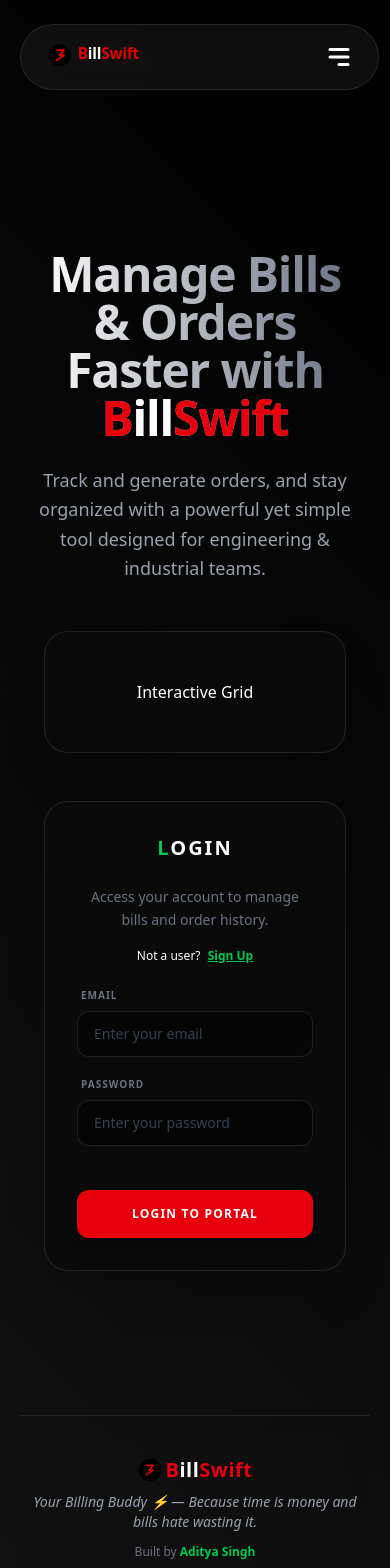
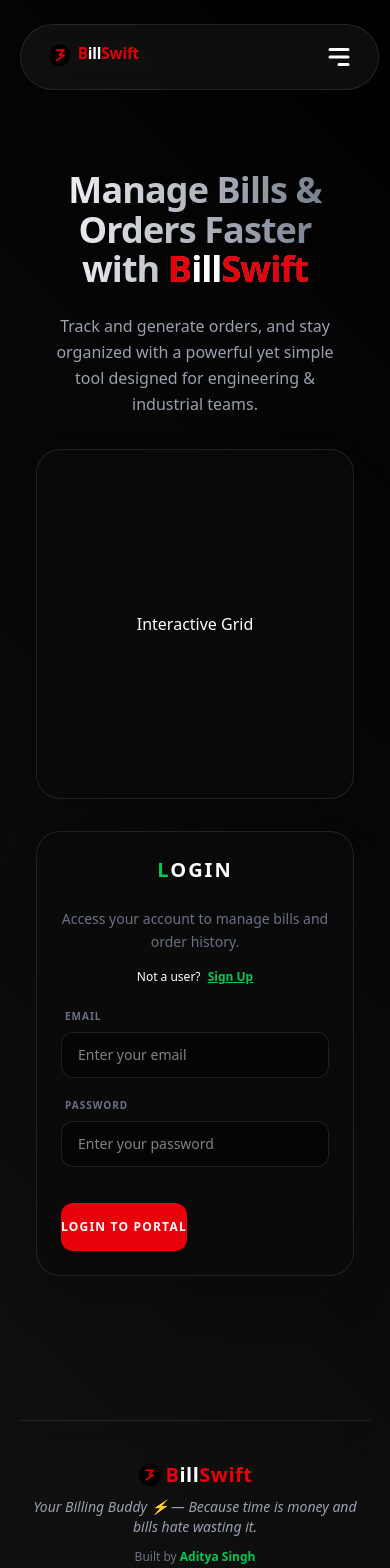
Before and after one commit to ADI-2707/BillSwift, a React (Vite) app in the folder FrontEnd/: page / in a window 390 px wide. Shown: the top 1568 px of the page. Built offline with nearby package versions, Linux system fonts and the light colour scheme.

Commit message:
Home page optimized and made responsive

```diff
--- a/FrontEnd/src/index.css
+++ b/FrontEnd/src/index.css
@@ -46,3 +46,45 @@ body {
 .no-scroll {
   overflow: hidden;
 }
+
+/* HOME PAGE SPECIFIC STYLES */
+
+.home-wrapper {
+  @apply min-h-screen bg-transparent text-white font-sans pb-20 mt-10 md:mt-16;
+}
+
+/* CARDS: Grow with screen, but stay centered on mobile */
+.home-card {
+  @apply flex flex-col bg-[#0a0a0a]/80 border border-white/10 rounded-3xl p-6 sm:p-10 w-full max-w-md lg:max-w-lg shadow-2xl backdrop-blur-sm transition-all duration-500;
+}
+
+.home-card:hover {
+  @apply border-white/20 shadow-green-900/10;
+}
+
+/* ERROR BOXES */
+.error-box {
+  @apply mb-4 text-red-500 text-xs bg-red-500/10 border border-red-500/20 rounded-xl px-3 py-2 text-center;
+}
+
+/* INPUTS & SELECTS */
+.search-input-container {
+  @apply flex items-center w-full bg-black/40 border border-white/10 px-4 py-1 rounded-2xl focus-within:border-green-500/50 transition-all;
+}
+
+.search-btn {
+  @apply text-green-500 font-bold hover:text-green-400 text-sm ml-2 active:scale-95 transition-all;
+}
+
+.filter-label {
+  @apply text-gray-500 text-[10px] uppercase font-bold tracking-widest ml-1;
+}
+
+.filter-select {
+  @apply bg-black/40 border border-white/10 rounded-xl px-4 py-3 text-sm focus:border-green-500 outline-none transition-all cursor-pointer;
+}
+
+/* BUTTONS */
+.primary-action-btn {
+  @apply mt-4 bg-red-600 hover:bg-red-500 text-white font-black py-4 rounded-xl shadow-xl transition-all active:scale-95 uppercase tracking-widest text-xs;
+}
--- a/FrontEnd/src/pages/Home.jsx
+++ b/FrontEnd/src/pages/Home.jsx
@@ -87,29 +87,31 @@ const Home = () => {
   };
 
   return (
-    <div className="min-h-screen bg-transparent text-white font-sans pb-20  rounded-lg mt-20">
+    <div className="home-wrapper">
       {/* MAIN BANNER */}
-      <div className="text-center pt-20 mb-12 px-4">
-        <h2 className="text-5xl md:text-6xl font-black mb-6 tracking-tight bg-gradient-to-r from-white to-gray-500 bg-clip-text text-transparent">
+      <div className="text-center pt-10 md:pt-20 mb-8 md:mb-16 px-4">
+        <h2 className="text-4xl sm:text-5xl lg:text-7xl font-black mb-6 tracking-tight bg-gradient-to-r from-white to-gray-500 bg-clip-text text-transparent leading-[1.1]">
           Manage Bills & Orders Faster with{" "}
+          <br className="hidden lg:block" />
           <span className="text-red-600">
             B<span className="text-white">ill</span>Swift
           </span>
         </h2>
-        <p className="text-gray-400 text-lg max-w-2xl mx-auto leading-relaxed">
+        <p className="text-gray-400 text-base md:text-lg max-w-2xl mx-auto leading-relaxed px-2">
           Track and generate orders, and stay organized with a powerful yet
           simple tool designed for engineering & industrial teams.
         </p>
       </div>
 
       {/* GRID CONTAINER */}
-      <div className="max-w-6xl mx-auto px-6 grid grid-cols-1 md:grid-cols-2 gap-12 relative">
-        {/* Divider for Desktop */}
-        <div className="hidden md:block absolute left-1/2 top-0 bottom-0 w-px bg-white/10"></div>
+      <div className="max-w-7xl mx-auto px-4 sm:px-6 lg:px-8 grid grid-cols-1 lg:grid-cols-2 gap-8 lg:gap-16 relative">
+
+        {/* Vertical Divider - Only visible on Large screens and up */}
+        <div className="hidden lg:block absolute left-1/2 top-0 bottom-0 w-px bg-white/10"></div>
 
         {/* LEFT BOX: ORDERS & SEARCH */}
-        <div className="flex justify-center">
-          <div className="flex flex-col bg-[#0a0a0a]/80 border border-white/10 rounded-3xl p-8 w-full max-w-md shadow-2xl backdrop-blur-sm">
+        <div className="flex justify-center items-start">
+          <div className="home-card group">
             {token ? (
               <>
                 <h1 className="text-xl font-black tracking-widest text-center mb-6">
@@ -117,13 +119,11 @@ const Home = () => {
                 </h1>
 
                 {searchError && (
-                  <p className="mb-4 text-red-500 text-xs bg-red-500/10 border border-red-500/20 rounded-xl px-3 py-2 text-center">
-                    {searchError}
-                  </p>
+                  <p className="error-box">{searchError}</p>
                 )}
 
-                {/* 🔍 BILL SEARCH */}
-                <div className="group flex items-center w-full bg-black/40 border border-white/10 px-4 py-1 rounded-2xl focus-within:border-green-500/50 transition-all">
+                {/* BILL SEARCH */}
+                <div className="search-input-container group">
                   <input
                     type="text"
                     placeholder="Search Bill by ID..."
@@ -132,10 +132,7 @@ const Home = () => {
                     onKeyDown={(e) => e.key === "Enter" && handleBillSearch()}
                     className="bg-transparent outline-none placeholder-gray-600 w-full py-3 text-sm focus:text-white"
                   />
-                  <button
-                    onClick={handleBillSearch}
-                    className="text-green-500 font-bold hover:text-green-400 text-sm ml-2 active:scale-95 transition-all"
-                  >
+                  <button onClick={handleBillSearch} className="search-btn">
                     Search
                   </button>
                 </div>
@@ -147,17 +144,15 @@ const Home = () => {
                 {/* FILTERS */}
                 <div className="flex flex-col gap-5 mt-8 border-t border-white/5 pt-8">
                   {filterError && (
-                    <p className="text-red-500 text-xs bg-red-500/10 border border-red-500/20 rounded-xl px-3 py-2 text-center">
-                      {filterError}
-                    </p>
+                    <p className="error-box">{filterError}</p>
                   )}
 
                   <div className="flex flex-col gap-2">
-                    <label className="text-gray-500 text-[10px] uppercase font-bold tracking-widest ml-1">Product Type</label>
+                    <label className="filter-label">Product Type</label>
                     <select
                       value={product}
                       onChange={(e) => setProduct(e.target.value)}
-                      className="bg-black/40 border border-white/10 rounded-xl px-4 py-3 text-sm focus:border-green-500 outline-none transition-all cursor-pointer appearance-none"
+                      className="filter-select"
                     >
                       <option value="" className="bg-[#1a1a1a]">Select Product</option>
                       <option value="DOL" className="bg-[#1a1a1a]">DOL Starter</option>
@@ -167,11 +162,11 @@ const Home = () => {
                   </div>
 
                   <div className="flex flex-col gap-2">
-                    <label className="text-gray-500 text-[10px] uppercase font-bold tracking-widest ml-1">Rating (kW)</label>
+                    <label className="filter-label">Rating (kW)</label>
                     <select
                       value={rating}
                       onChange={(e) => setRating(e.target.value)}
-                      className="bg-black/40 border border-white/10 rounded-xl px-4 py-3 text-sm focus:border-green-500 outline-none transition-all cursor-pointer appearance-none"
+                      className="filter-select"
                     >
                       <option value="" className="bg-[#1a1a1a]">Select Rating</option>
                       <option value="0.06" className="bg-[#1a1a1a]">0.06 kW</option>
@@ -183,16 +178,13 @@ const Home = () => {
                     </select>
                   </div>
 
-                  <button
-                    onClick={handleFilterApply}
-                    className="mt-4 bg-red-600 hover:bg-red-500 text-white font-black py-4 rounded-xl shadow-xl transition-all active:scale-95 uppercase tracking-widest text-xs"
-                  >
+                  <button onClick={handleFilterApply} className="primary-action-btn">
                     Apply Filters
                   </button>
                 </div>
               </>
             ) : (
-              <div className="flex items-center justify-center p-4">
+              <div className="flex items-center justify-center p-4 min-h-[300px]">
                 <InteractiveGrid />
               </div>
             )}
@@ -200,8 +192,8 @@ const Home = () => {
         </div>
 
         {/* RIGHT BOX: LOGIN */}
-        <div className="flex justify-center">
-          <div className="flex flex-col bg-[#0a0a0a]/80 border border-white/10 rounded-3xl p-8 w-full max-w-md shadow-2xl backdrop-blur-sm">
+        <div className="flex justify-center items-start">
+          <div className="home-card">
             {!token ? (
               <>
                 <h1 className="text-xl font-black tracking-widest text-center mb-6">
@@ -214,53 +206,45 @@ const Home = () => {
 
                 <p className="text-center text-xs mb-6">
                   Not a user?{" "}
-                  <Link
-                    to="/signup"
-                    className="text-green-500 font-bold underline hover:text-green-400 ml-1"
-                  >
+                  <Link to="/signup" className="text-green-500 font-bold underline hover:text-green-400 ml-1">
                     Sign Up
                   </Link>
                 </p>
 
                 {loginError && (
-                  <p className="mb-6 text-red-500 text-xs bg-red-500/10 border border-red-500/20 rounded-xl px-3 py-2 text-center">
-                    {loginError}
-                  </p>
+                  <p className="error-box">{loginError}</p>
                 )}
 
                 <div className="space-y-5">
                   <div className="flex flex-col gap-2">
-                    <label className="text-gray-500 text-[10px] uppercase font-bold tracking-widest ml-1">Email</label>
+                    <label className="filter-label">Email</label>
                     <input
                       name="email"
                       type="email"
                       onChange={handleLoginInput}
                       placeholder="Enter your email"
-                      className="bg-black/40 border border-white/10 rounded-xl px-4 py-3 text-sm focus:border-green-500 outline-none transition-all placeholder:text-gray-700"
+                      className="filter-select"
                     />
                   </div>
 
                   <div className="flex flex-col gap-2">
-                    <label className="text-gray-500 text-[10px] uppercase font-bold tracking-widest ml-1">Password</label>
+                    <label className="filter-label">Password</label>
                     <input
                       name="password"
                       type="password"
                       onChange={handleLoginInput}
                       placeholder="Enter your password"
-                      className="bg-black/40 border border-white/10 rounded-xl px-4 py-3 text-sm focus:border-green-500 outline-none transition-all placeholder:text-gray-700"
+                      className="filter-select"
                     />
                   </div>
 
-                  <button
-                    onClick={handleLogin}
-                    className="w-full mt-6 bg-red-600 hover:bg-red-500 text-white font-black py-4 rounded-xl shadow-xl transition-all active:scale-95 uppercase tracking-widest text-xs"
-                  >
+                  <button onClick={handleLogin} className="primary-action-btn">
                     Login to Portal
                   </button>
                 </div>
               </>
             ) : (
-              <div className="flex flex-col items-center justify-center py-20">
+              <div className="flex flex-col items-center justify-center py-24">
                 <div className="w-12 h-12 border-4 border-green-500/20 border-t-green-500 rounded-full animate-spin mb-4"></div>
                 <p className="text-gray-500 text-xs font-bold tracking-tighter animate-pulse">
                   ✨ Dashboard Animation Incoming...
```
